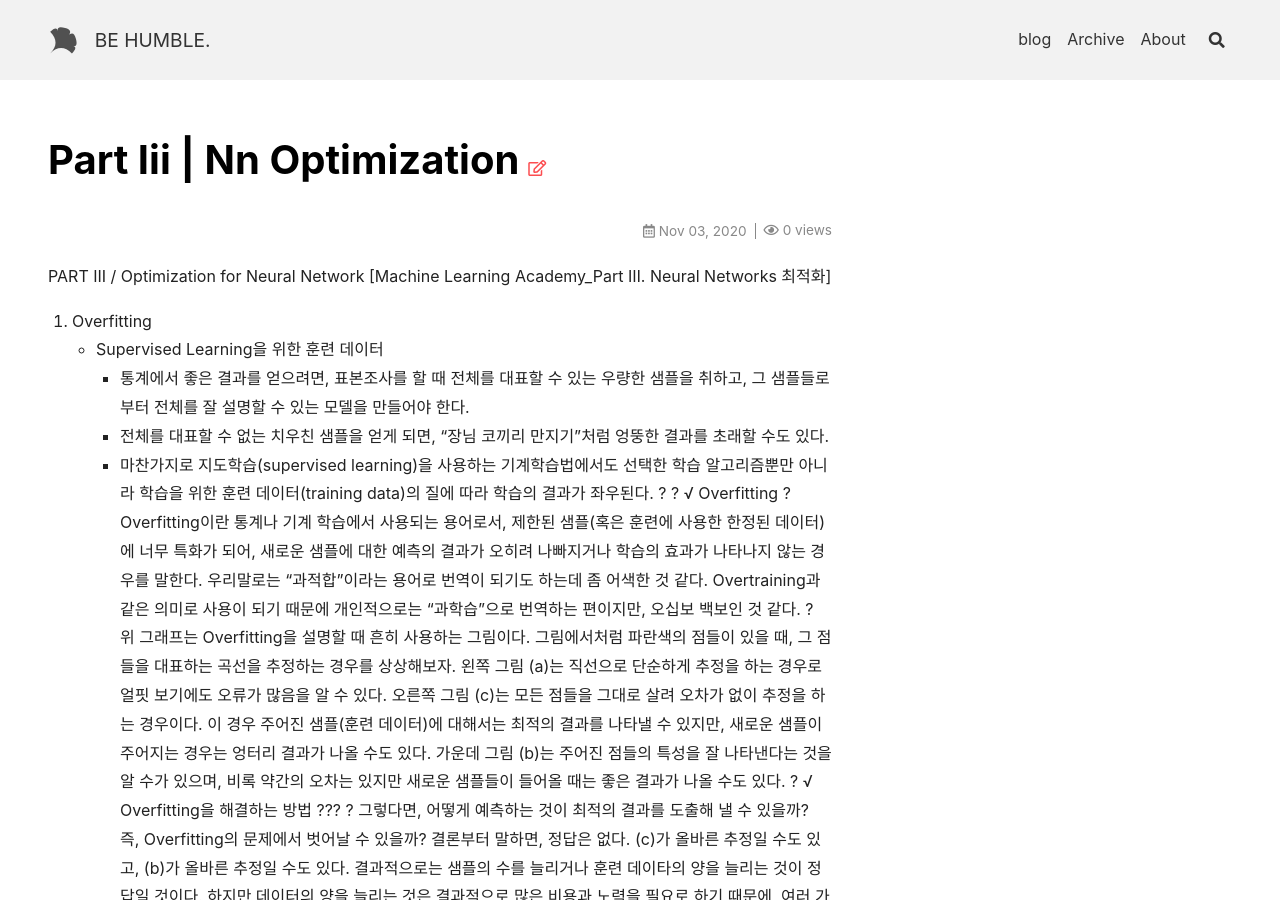
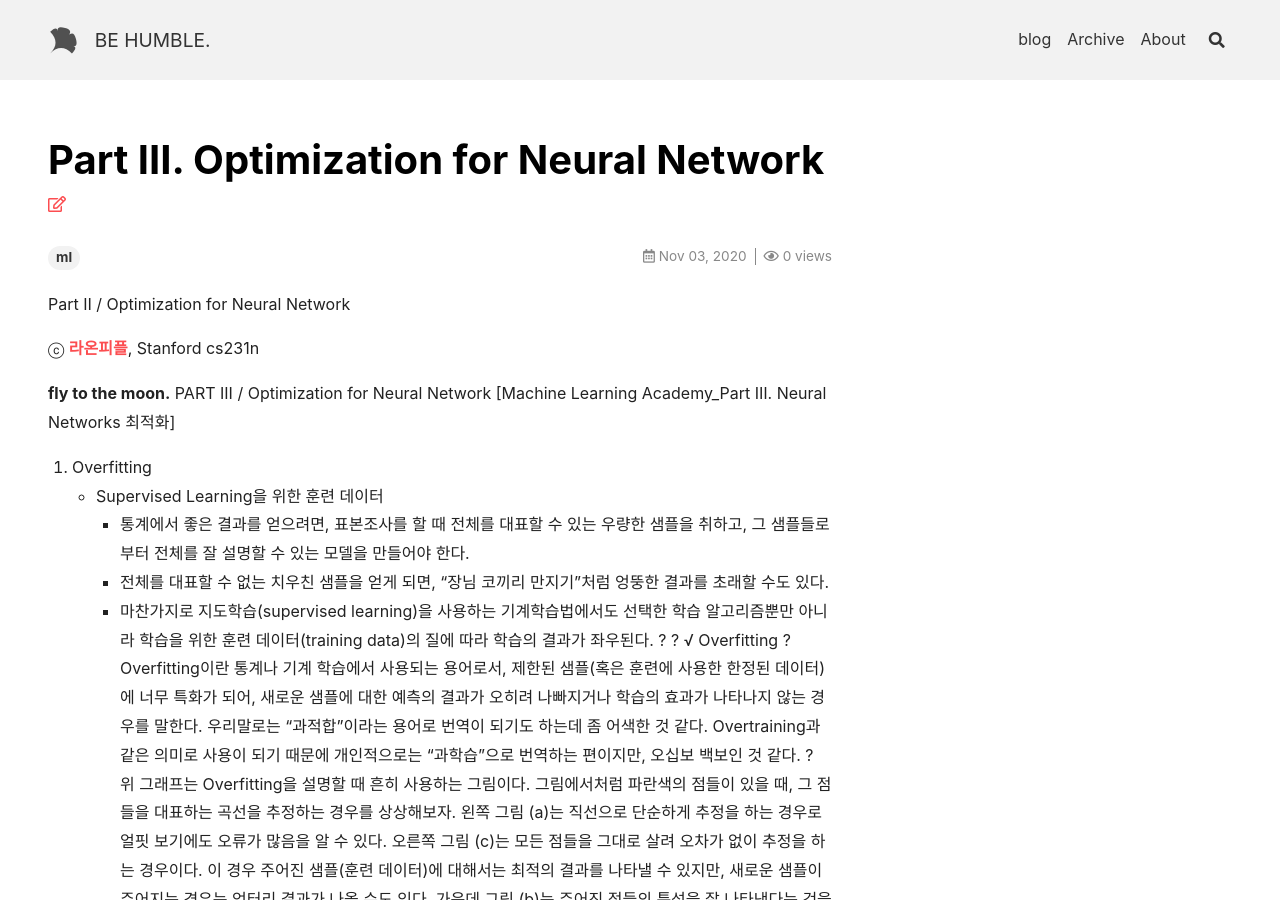
Before and after one commit to underthelights/previous, a Jekyll site: the page built from _posts/ai/mainconcept/2020-11-03-PART-III-|-NN-Optimization.md, in a window 1280 px wide and 900 px high. Built offline with Jekyll 4.4.1, drawn with Linux system fonts in a browser that asks for light colours; nearby versions of some CDN libraries; comment, search, counter and statistics services are not loaded.

Commit message:
Update 2020-11-03-PART-III-|-NN-Optimization.md

```diff
--- a/_posts/ai/mainconcept/2020-11-03-PART-III-|-NN-Optimization.md
+++ b/_posts/ai/mainconcept/2020-11-03-PART-III-|-NN-Optimization.md
@@ -1,3 +1,19 @@
+---
+layout: article
+title: Part III. Optimization for Neural Network
+key: 0
+tags: ml
+category: ml concept
+date: 2020-11-03 16:48:00 +08:00
+picture_frame: shadow
+---
+Part Ⅱ / Optimization for Neural Network
+
+
+ⓒ [라온피플](https://blog.naver.com/laonple), Stanford cs231n
+
+**fly to the moon.**
+<!--more-->
 PART III / Optimization for Neural Network
 [Machine Learning Academy_Part Ⅲ. Neural Networks 최적화]
 
```
